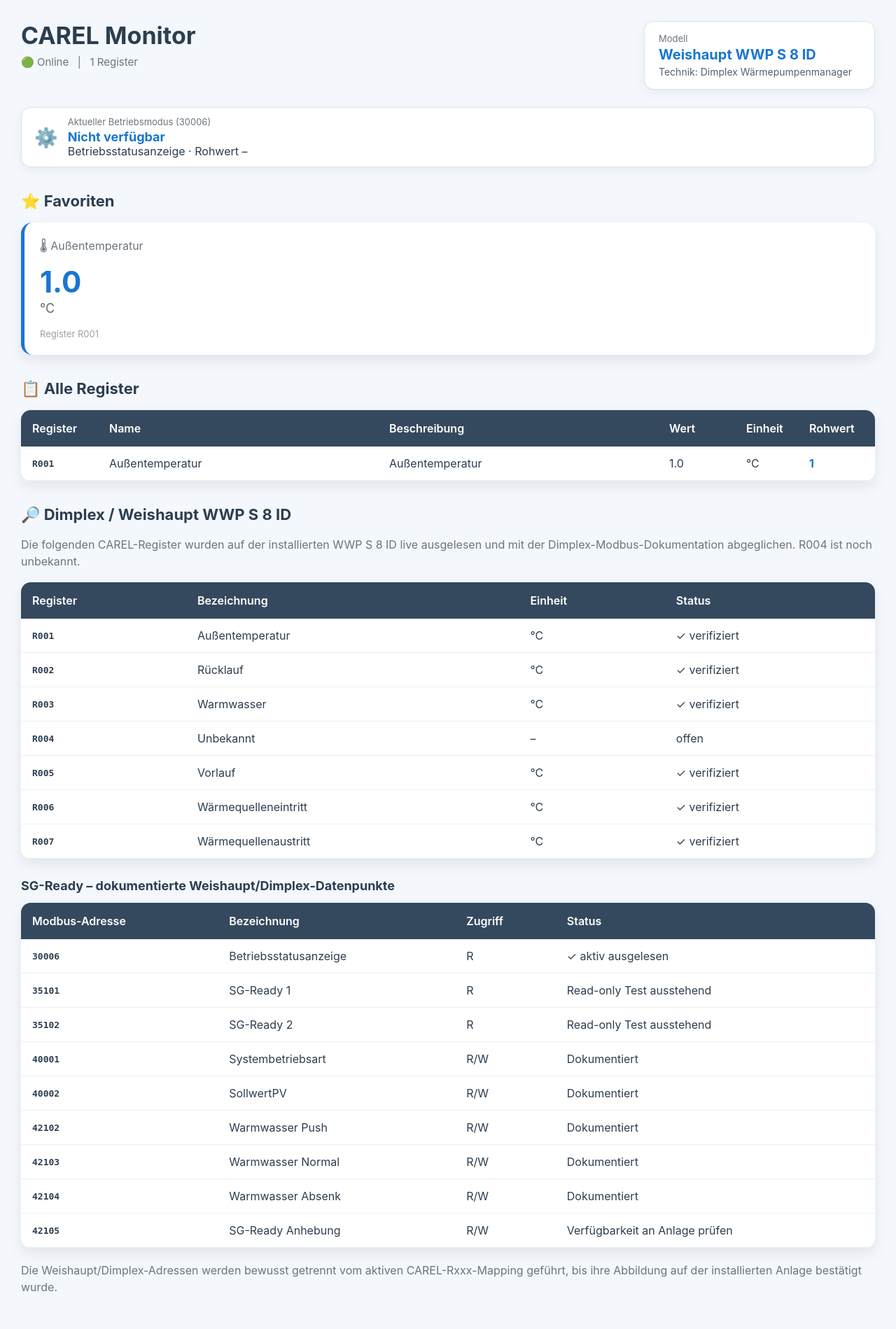
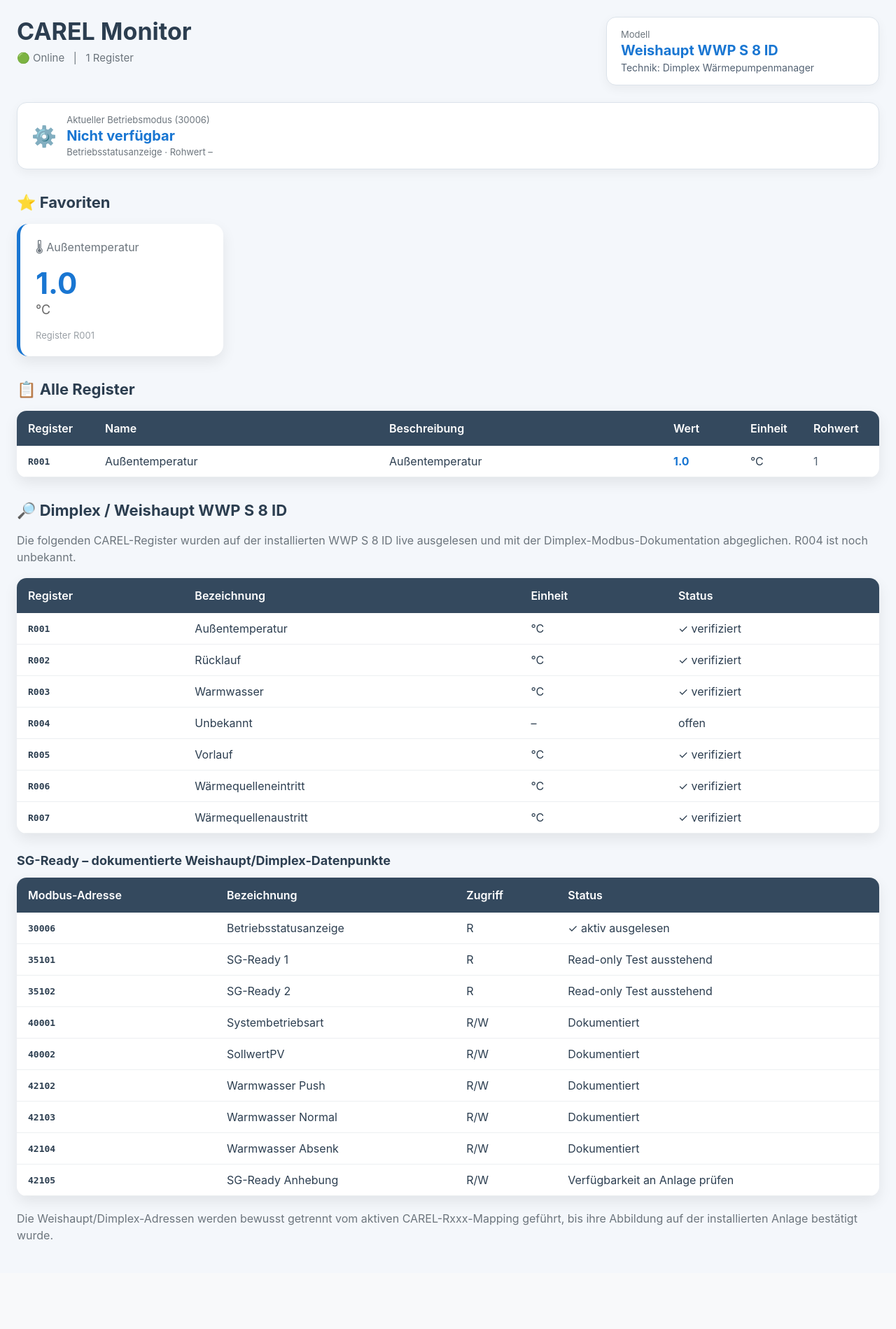
Before and after one commit to benjaminschmal/Carel-monitor, a FastAPI app: page / in a window 1280 px wide. Shown: the whole page at 70% size. After the commit the page ends 1771 px from the top, so only its background shows below. Run offline with FastAPI, Linux system fonts and the light colour scheme; tables that the repository leaves empty hold one stand-in row (values such as "Sample post").

Commit message:
style: match dashboard layout and four favorite cards

```diff
--- a/static/style.css
+++ b/static/style.css
@@ -11,9 +11,9 @@
 }
 
 .container {
-    max-width: 1400px;
+    max-width: 1600px;
     margin: 0 auto;
-    padding: 30px;
+    padding: 24px;
 }
 
 header {
@@ -21,7 +21,7 @@
     justify-content: space-between;
     align-items: flex-start;
     gap: 25px;
-    margin-bottom: 25px;
+    margin-bottom: 24px;
 }
 
 h1 {
@@ -32,7 +32,7 @@
 
 h2 {
     margin-bottom: 18px;
-    margin-top: 35px;
+    margin-top: 34px;
     font-size: 22px;
 }
 
@@ -55,7 +55,7 @@
 }
 
 .device-info {
-    min-width: 330px;
+    min-width: 390px;
     padding: 16px 20px;
 }
 
@@ -82,18 +82,24 @@
     display: flex;
     align-items: center;
     gap: 14px;
-    padding: 12px 18px;
-    margin-bottom: 10px;
+    padding: 16px 20px;
+    margin-bottom: 8px;
 }
 
 .system-status-icon {
-    font-size: 27px;
+    font-size: 29px;
 }
 
 .system-status-mode {
     color: #1976d2;
-    font-size: 18px;
+    font-size: 20px;
     font-weight: 700;
+}
+
+.system-status-detail {
+    margin-top: 3px;
+    color: #6c757d;
+    font-size: 13px;
 }
 
 .section-note {
@@ -104,8 +110,8 @@
 
 #favorites {
     display: grid;
-    grid-template-columns: repeat(auto-fit, minmax(250px, 1fr));
-    gap: 20px;
+    grid-template-columns: repeat(4, minmax(0, 1fr));
+    gap: 18px;
 }
 
 .card {
@@ -114,12 +120,7 @@
     padding: 22px;
     box-shadow: 0 8px 20px rgba(0,0,0,.08);
     border-left: 5px solid #1976d2;
-    transition: all .2s ease;
-}
-
-.card:hover {
-    transform: translateY(-3px);
-    box-shadow: 0 14px 30px rgba(0,0,0,.12);
+    min-height: 155px;
 }
 
 .card-title {
@@ -162,18 +163,14 @@
 }
 
 th {
-    padding: 16px;
+    padding: 15px 16px;
     text-align: left;
     font-weight: 600;
 }
 
 td {
-    padding: 14px 16px;
+    padding: 12px 16px;
     border-bottom: 1px solid #eceff1;
-}
-
-tbody tr {
-    transition: background .15s;
 }
 
 tbody tr:hover {
@@ -185,9 +182,13 @@
     font-weight: bold;
 }
 
-td:last-child {
+#registers td:nth-child(4) {
     font-weight: bold;
     color: #1976d2;
+}
+
+#registers td:nth-child(6) {
+    color: #536273;
 }
 
 .reference-table {
@@ -197,6 +198,12 @@
 .reference-table td:last-child {
     color: #2c3e50;
     font-weight: normal;
+}
+
+@media (max-width: 1050px) {
+    #favorites {
+        grid-template-columns: repeat(2, minmax(0, 1fr));
+    }
 }
 
 @media (max-width: 800px) {
@@ -213,8 +220,17 @@
         min-width: 0;
     }
 
+    #favorites {
+        grid-template-columns: 1fr;
+    }
+
     .card-value {
         font-size: 30px;
+    }
+
+    table {
+        display: block;
+        overflow-x: auto;
     }
 
     .reference-table {
```
